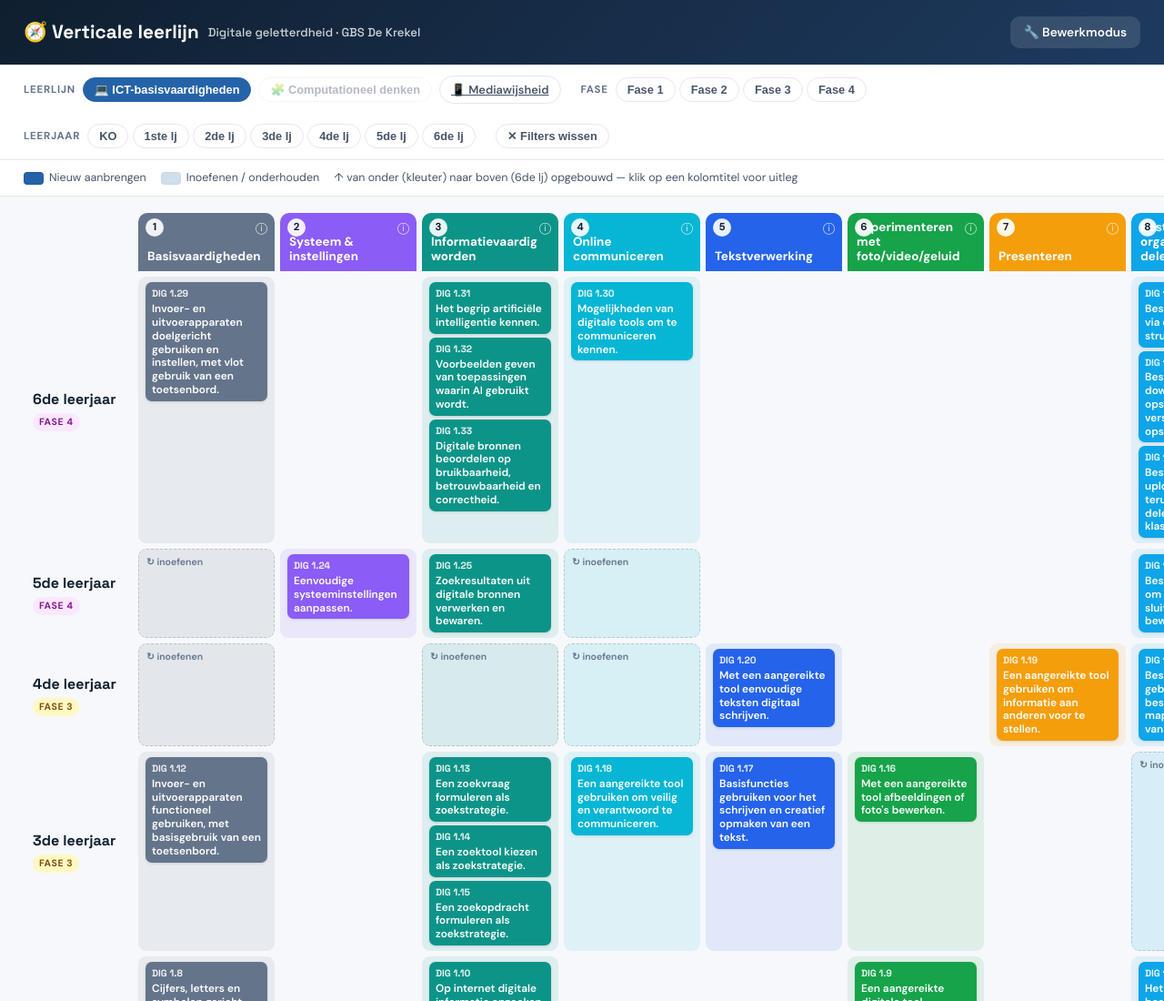
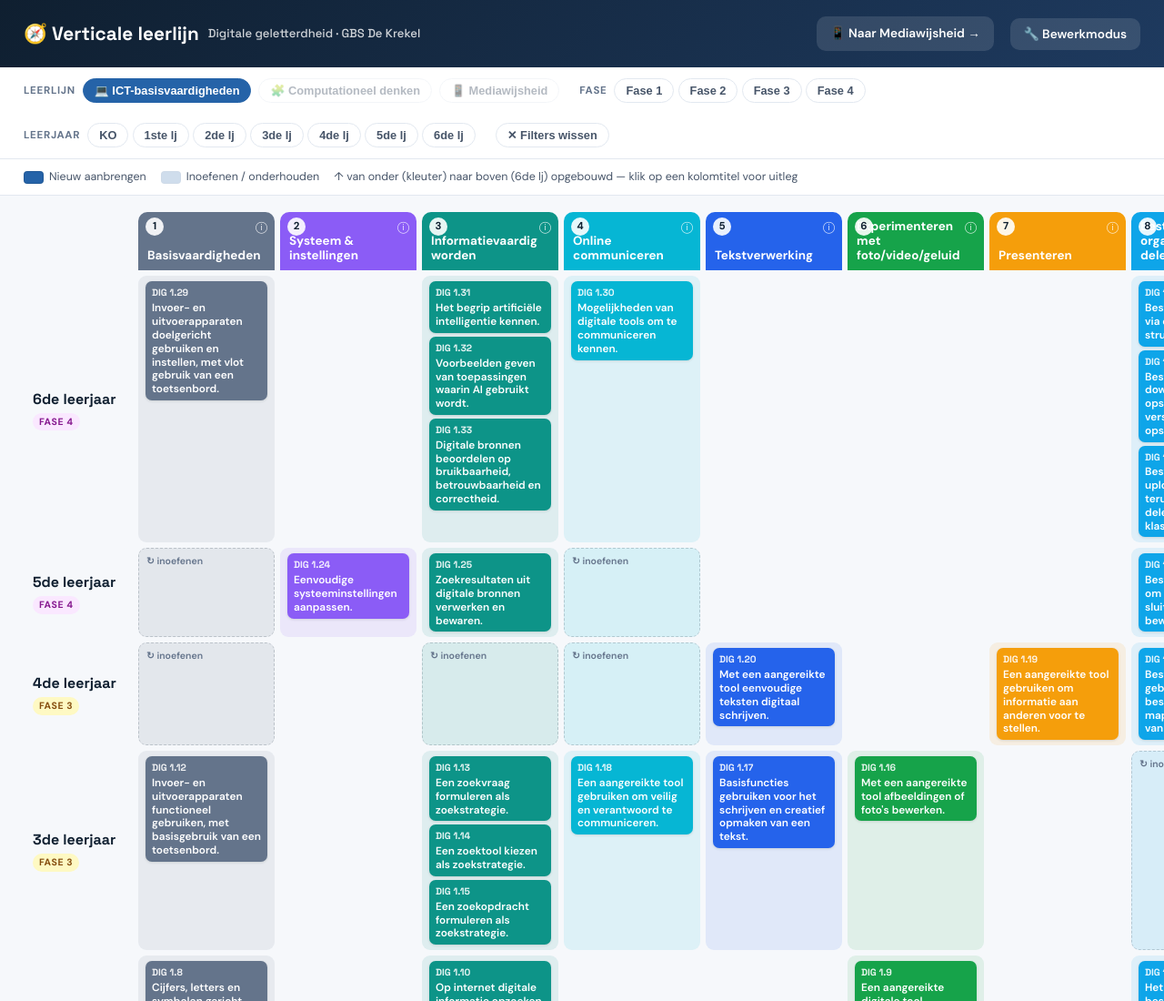
Before and after one commit to JonasB40/DigiplanKrekel, a plain HTML site: page verticale-leerlijn.html in a window 1280 px wide. Shown: the top 1100 px of the page at 91% size. Drawn offline with Linux system fonts and the light colour scheme.

Commit message:
Navigatieknop naar Mediawijsheid in topbar gezet

```diff
--- a/verticale-leerlijn.html
+++ b/verticale-leerlijn.html
@@ -94,6 +94,7 @@
 <div class="topbar">
   <h1>🧭 Verticale leerlijn <span class="sub">Digitale geletterdheid · GBS De Krekel</span></h1>
   <div class="spacer"></div>
+  <a class="btn btn-ghost" href="verticale-leerlijn-media.html" style="text-decoration:none">📱 Naar Mediawijsheid →</a>
   <button class="btn btn-edit btn-ghost" id="editBtn">🔧 Bewerkmodus</button>
   <button class="btn btn-pub hidden" id="pubBtn">⬇️ Publiceren (JSON)</button>
   <button class="btn btn-reset hidden" id="resetBtn">↺ Herstel standaard</button>
@@ -104,7 +105,7 @@
     <span class="lbl">Leerlijn</span>
     <button class="chip on" data-ll="ict">💻 ICT-basisvaardigheden</button>
     <button class="chip disabled" title="Binnenkort">🧩 Computationeel denken</button>
-    <a class="chip" href="verticale-leerlijn-media.html">📱 Mediawijsheid</a>
+    <button class="chip disabled">📱 Mediawijsheid</button>
   </div>
   <div class="fgroup">
     <span class="lbl">Fase</span>
```
